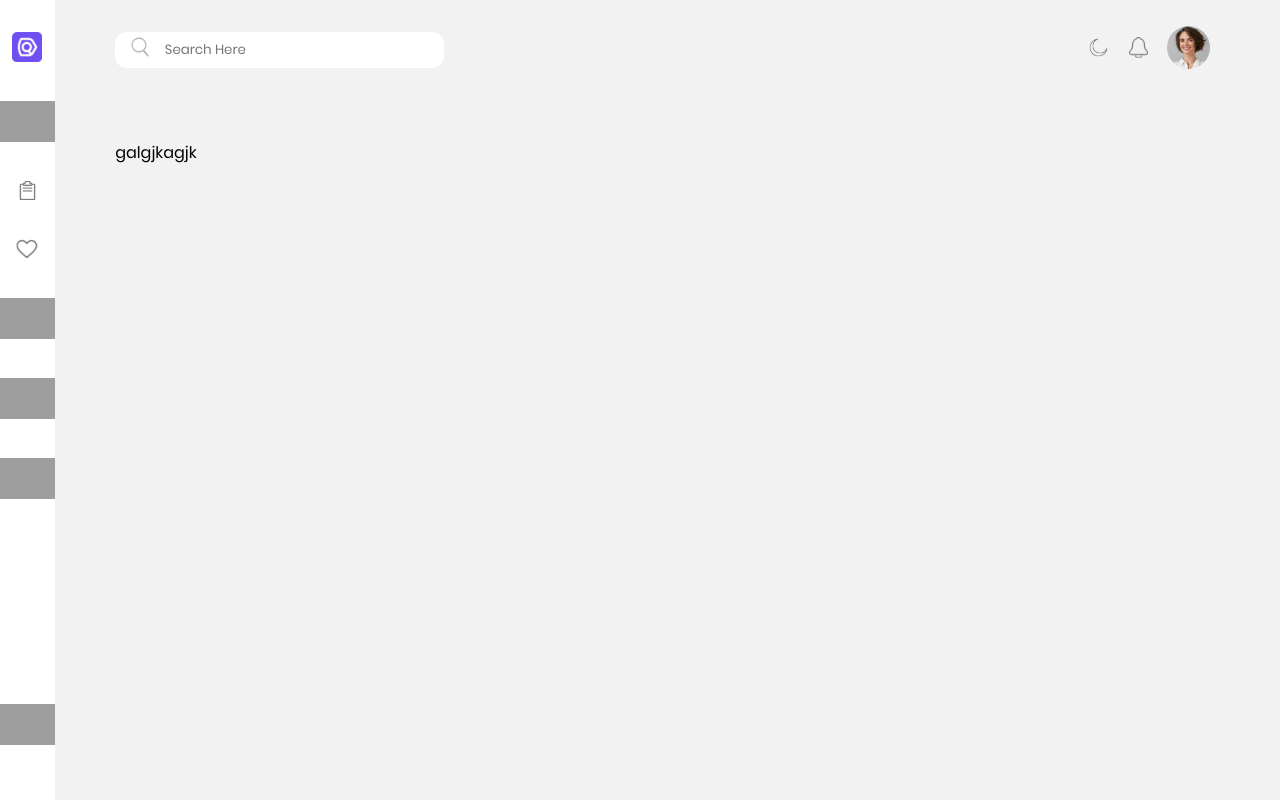
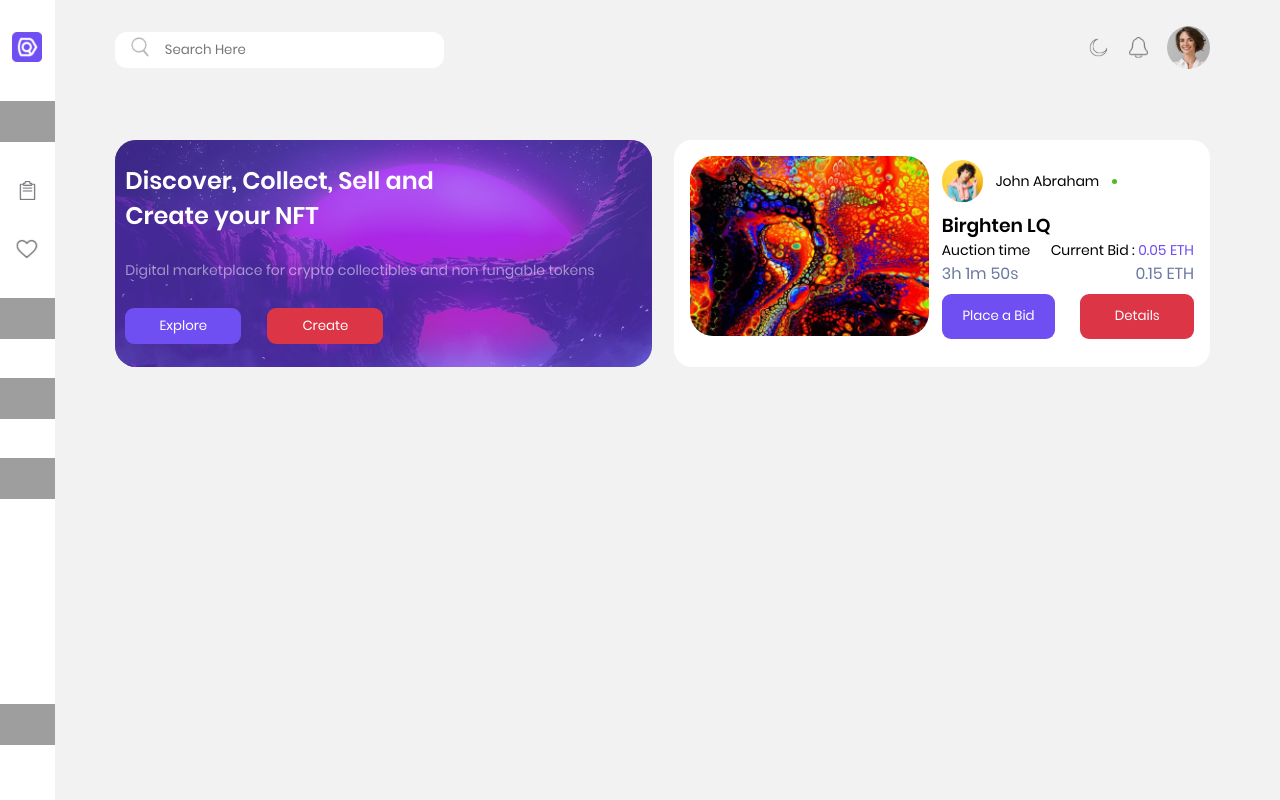
Before and after one commit to Lertyj/NFT-Marketplace, a React (Create React App) app: page / in a window 1280 px wide. Built offline with nearby package versions, Linux system fonts and the light colour scheme; grey boxes are pictures that could not be loaded.

Commit message:
Cards created and styled
Cards were created and styled.

```diff
--- /dev/null
+++ b/src/Content/Home/Discover/Discover.js
@@ -0,0 +1,20 @@
+import React from "react";
+import styles from "./Discover.module.css"
+function Discover(){
+    return(
+        <>
+        <div className={styles.discover}>
+            <div className={styles.content}>
+            <h2>Discover, Collect, Sell and Create your NFT</h2>
+            <p>Digital marketplace for crypto collectibles and non fungable tokens</p>
+            <div className={styles.buttons}>
+                <button onClick={() => {return false}} type="button" className={styles.explore}>Explore</button>
+                <button onClick={() => {return false}} type="button" className={styles.create}>Create</button>
+            </div>
+            </div>
+        </div>
+        </>
+    )
+}
+
+export default Discover;
--- /dev/null
+++ b/src/Content/Home/Discover/Discover.module.css
@@ -0,0 +1,48 @@
+.discover{
+    background: url(../../../icons/discover.jpg) no-repeat;
+    max-width: 595px;
+    width: 49%;
+    border-radius: 21px;
+    color: #FFF;
+}
+.content{
+    background: rgba(111, 79, 242, 0.50);
+    padding: 10px 10px 10px 10px;
+    max-width: 100%;
+    min-height: 207px;
+    border-radius: 21px;
+    display: flex;
+    flex-direction: column;
+    justify-content: space-around
+}
+
+.discover h2{
+    max-width: 60%;
+}
+.discover p{
+    opacity: 50%;
+}
+.buttons{
+    display: flex;
+    flex-direction: row;
+    max-width: 50%;
+    font-size: 14px;
+    color:#FFF;
+    justify-content: space-between
+}
+.explore{
+    min-width: 45%;
+    background: #6F4FF2;
+    padding: 1vh 0 1vh 0;
+    border-radius: 9px;
+    color: #FFF;
+
+}
+.create{
+    min-width: 45%;
+    background: #DC3546;
+    padding: 1vh 0 1vh 0;
+    border-radius: 9px;
+    color: #FFF;
+
+}
--- a/src/Content/Home/Home.js
+++ b/src/Content/Home/Home.js
@@ -1,9 +1,15 @@
 import React from "react";
-
+import Discover from "./Discover/Discover";
+import TopNFT from "./TopNFT/TopNFT";
+import styles from './Home.module.css'
 function Home(){
     return(
         <>
-        galgjkagjk
+        <div className={styles.cards}>
+            <Discover/>
+            <TopNFT/>
+        </div>
+
         </>
     )
 }
--- a/src/Content/Home/Home.module.css
+++ b/src/Content/Home/Home.module.css
@@ -0,0 +1,6 @@
+.cards{
+    display: flex;
+    flex-direction: row;
+    max-width: 100%;
+    justify-content: space-between
+}
--- /dev/null
+++ b/src/Content/Home/TopNFT/TopNFT.js
@@ -0,0 +1,44 @@
+import React from "react";
+import styles from "./TopNFT.module.css"
+import avatar from "../../../icons/avatar.svg";
+import NFT from "../../../icons/nft-second.jpg";
+function TopNFT(){
+    return(
+        <div className={styles.container}>
+            <div className={styles.content}>
+                <div className={styles.nft}>
+                    <img className={styles.img}src={NFT} alt="NFT"/>
+                </div>
+                    <div className={styles.text}>
+                        <div>
+                            <p className={styles.profile}><img className={styles.avatar} src={avatar} alt="avatar"/><span className={styles.profile_text}>John Abraham</span> <div className={styles.online}></div></p>
+                        </div>
+                        <div className={styles.information}>
+                            <div className={styles.token}>
+                                <h3>Birghten LQ</h3>
+                                <div className={styles.token_information}>
+                                    <div className={styles.time}>
+                                        <p>Auction time</p>
+                                        <p className={styles.third_color}>3h 1m 50s</p>
+                                    </div>
+                                    <div className={styles.bid}>
+                                        <p>Current Bid : <span className={styles.second_color}>0.05 ETH</span></p>
+                                        <p className={styles.third_color}>0.15 ETH</p>
+                                    </div>
+                                </div>
+
+                            </div>
+                        </div>
+                        <div className={styles.buttons}>
+                            <button onClick={() => {return false}} type="button" className={`${styles.place} ${styles.button}`}>Place a Bid</button>
+                            <button onClick={() => {return false}} type="button" className={`${styles.details} ${styles.button}`}>Details</button>
+                        </div>
+                </div>
+
+
+            </div>
+        </div>
+    )
+}
+
+export default TopNFT
--- /dev/null
+++ b/src/Content/Home/TopNFT/TopNFT.module.css
@@ -0,0 +1,93 @@
+.container{
+    background:var(--second-background);
+    max-width:595px;
+    max-height: 227px;
+    border-radius: 18px;
+    width: 49%;
+}
+.content{
+    padding: 3%;
+    display: flex;
+    max-width: 100%;
+    flex-direction: row;
+    justify-content: space-between;
+
+}
+.img{
+    max-width: 100%;
+    height: auto;
+    border-radius: 23px;
+
+}
+
+.nft{
+    max-width: 100%;
+    height: auto;
+    border-radius: 23px;
+    padding-right: 1vw;
+}
+.text{
+    max-width: 100%;
+    min-width: 50%;
+    display: flex;
+    flex-direction: column;
+    justify-content: space-around
+}
+.profile{
+    display: flex;
+    flex-direction: row;
+    align-items:center;
+}
+.avatar{
+    max-width: 43px;
+    max-height: 43px;
+    width: auto;
+    height: auto;
+}
+.profile_text{
+    padding: 0px 1vw;
+}
+.online{
+    background: #50BA23;
+    width: 5px;
+    height: 5px;
+    border-radius: 50%;
+}
+.token{
+    display: flex;
+    flex-direction: column;
+}
+.token_information{
+    display: flex;
+    flex-direction: row;
+    justify-content: space-between
+}
+.bid{
+    text-align: right;
+}
+.second_color{
+    color: var(--second-color)
+}
+.third_color{
+    font-size: 16px;
+    color: var(--third-color)
+}
+.buttons{
+    display: flex;
+    flex-direction: row;
+    justify-content: space-between;
+}
+.place{
+    background: #6F4FF2;
+    border-radius: 9px;
+
+}
+.details{
+    background: #DC3546;
+    border-radius: 9px;
+}
+.button{
+    color:#FFF;
+    padding: 5% 0;
+    width:45%
+}
--- a/src/index.css
+++ b/src/index.css
@@ -15,6 +15,9 @@
   }
   h1,h2,h3,h4,h5,h6{
     font-family: "Poppins-SemiBold";
+  }
+  P{
+    font-size: 14px;
   }
   body{
     color: var(--main-color);
```
Also changed, not shown: src/icons/discover.jpg, src/icons/nft-second.jpg.
